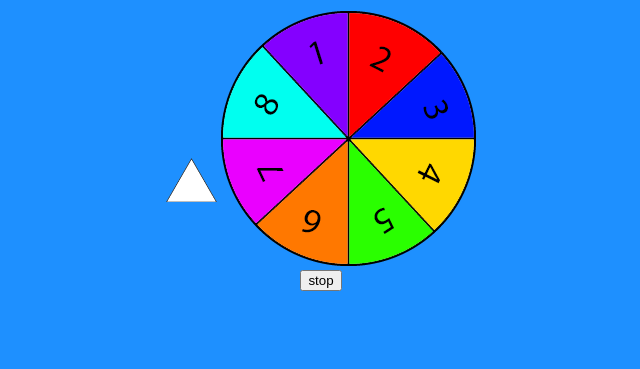
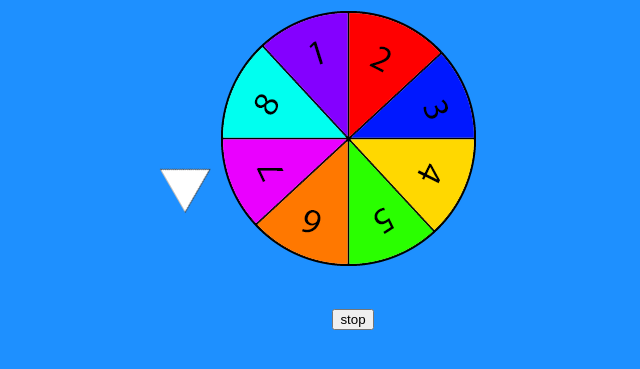
Before and after one commit to AphoticArk/415-class6, a website: page index.html in a window 1280 px wide. Shown: the part 127-496 px from the top of the page, without its empty margins (319-959 px from the left). Drawn offline with Linux system fonts and the light colour scheme.

Commit message:
Got desired layout

```diff
--- a/sass/_base.scss
+++ b/sass/_base.scss
@@ -9,7 +9,12 @@ body {
 .point {
      margin-bottom: 5vw;
      display: inline-flex;
+     transform: rotate(60deg);
 }
 .wheel {
      display: inline;
 }
+form {
+     margin: 3vw 0 0 5vw;
+
+}
```
Also changed, not shown: css/style.css, 1 other file.
